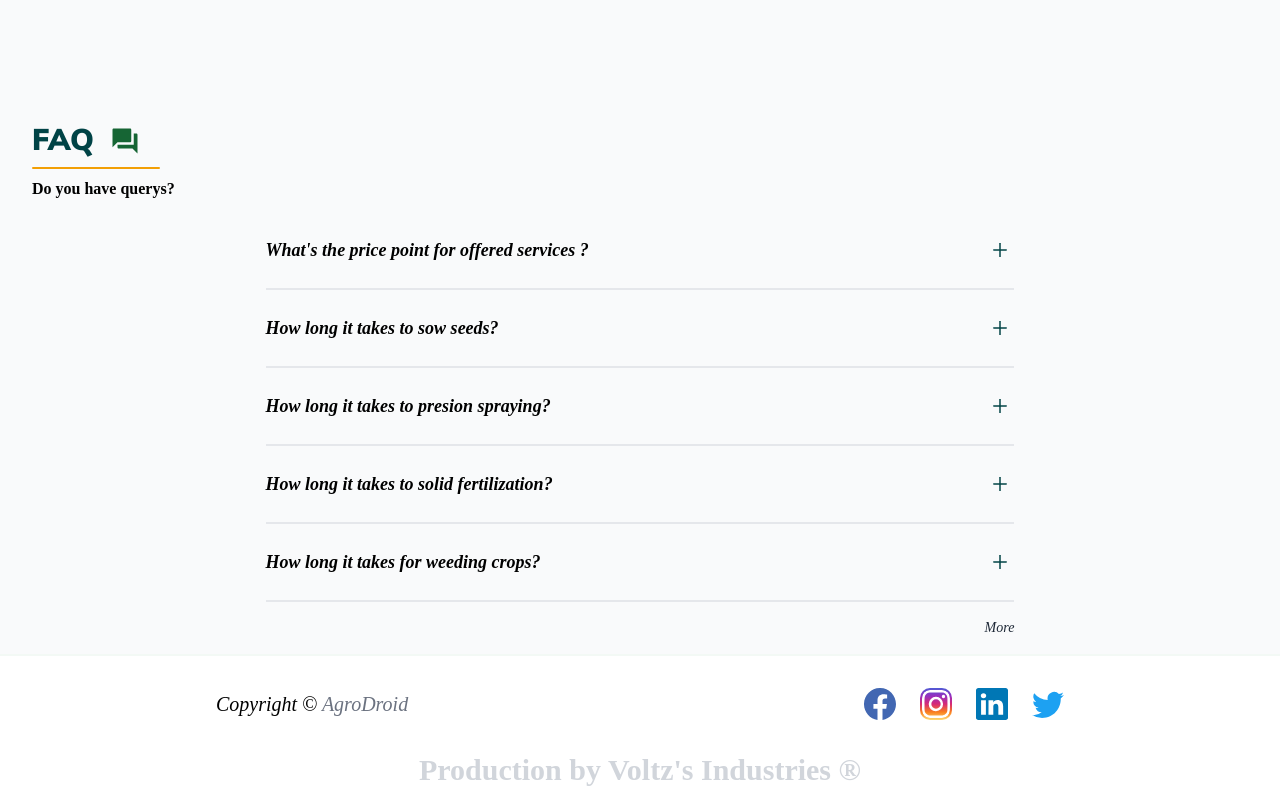
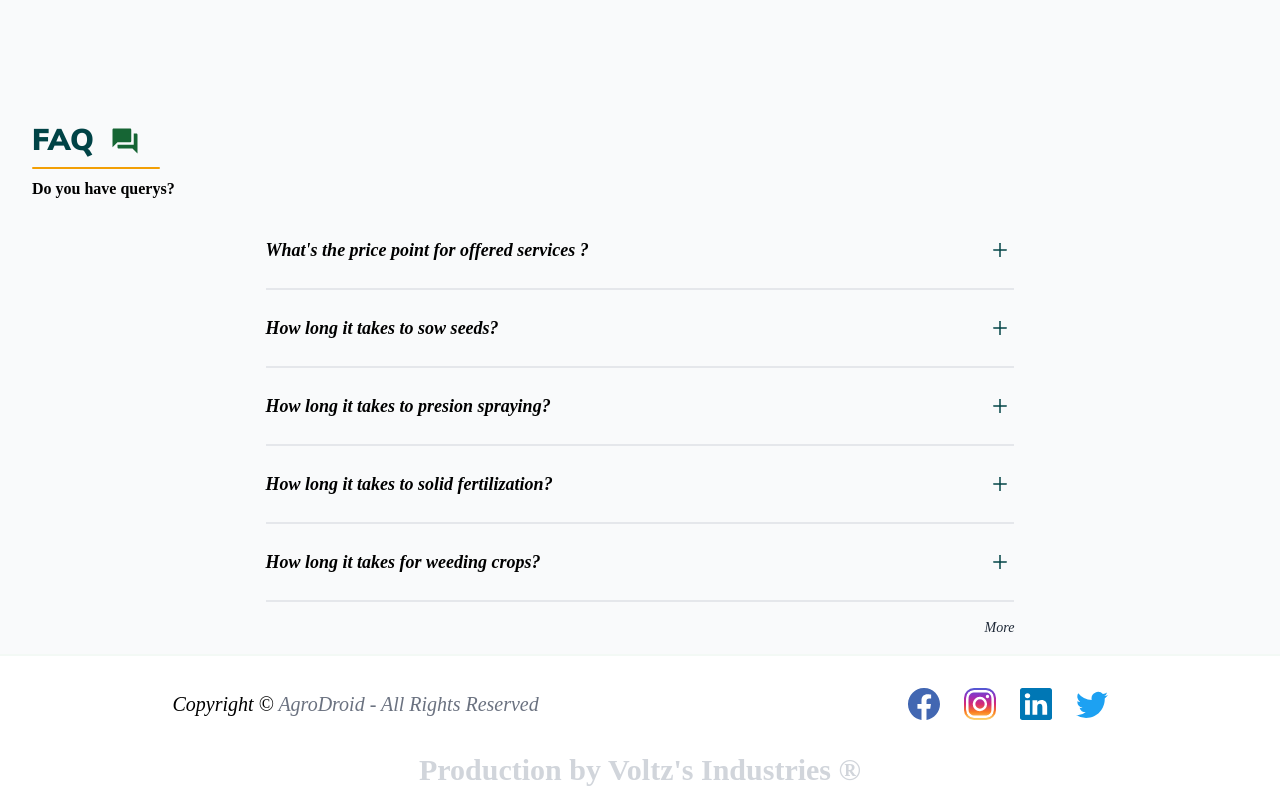
Before and after one commit to t2e0j0a4/Agrodroid-Web, a React (Create React App) app: page / in a window 1280 px wide. Shown: the part 6453-7241 px from the top of the page. Built offline with nearby package versions, Linux system fonts and the light colour scheme.

Commit message:
Footed Changed

```diff
--- a/src/Components/Footer.jsx
+++ b/src/Components/Footer.jsx
@@ -7,7 +7,7 @@ const Footer = () => {
     <>
         <section id='footer' className='w-[100%] border-t-2 border-green-700 h-[100%]  flex flex-row items-center justify-around py-8 flex-wrap md:flex-nowrap border-opacity-5 gap-x-6'>
             <div className="side1 my-4 md:my-0" data-aos="zoom-in" data-aos-offset="-200" data-aos-duration='600'>
-                <span className='text-xl font-normal font-[Poppins] italic'>Copyright &copy; <span className='text-gray-500'>AgroDroid</span> </span>
+                <span className='text-xl font-normal font-[Poppins] italic'>Copyright &copy; <span className='text-gray-500'>AgroDroid - All Rights Reserved</span> </span>
             </div>
             <div className="side2 flex space-x-6 my-4 md:my-0" data-aos="zoom-out" data-aos-offset="-100" data-aos-duration='600'>
                 <a href='https://www.facebook.com/profile.php?id=100087642785714' target="_blank" rel="noreferrer" className="w-[50%]"><BsFacebook id='facebook' className="w-8 h-8"/></a>
```
